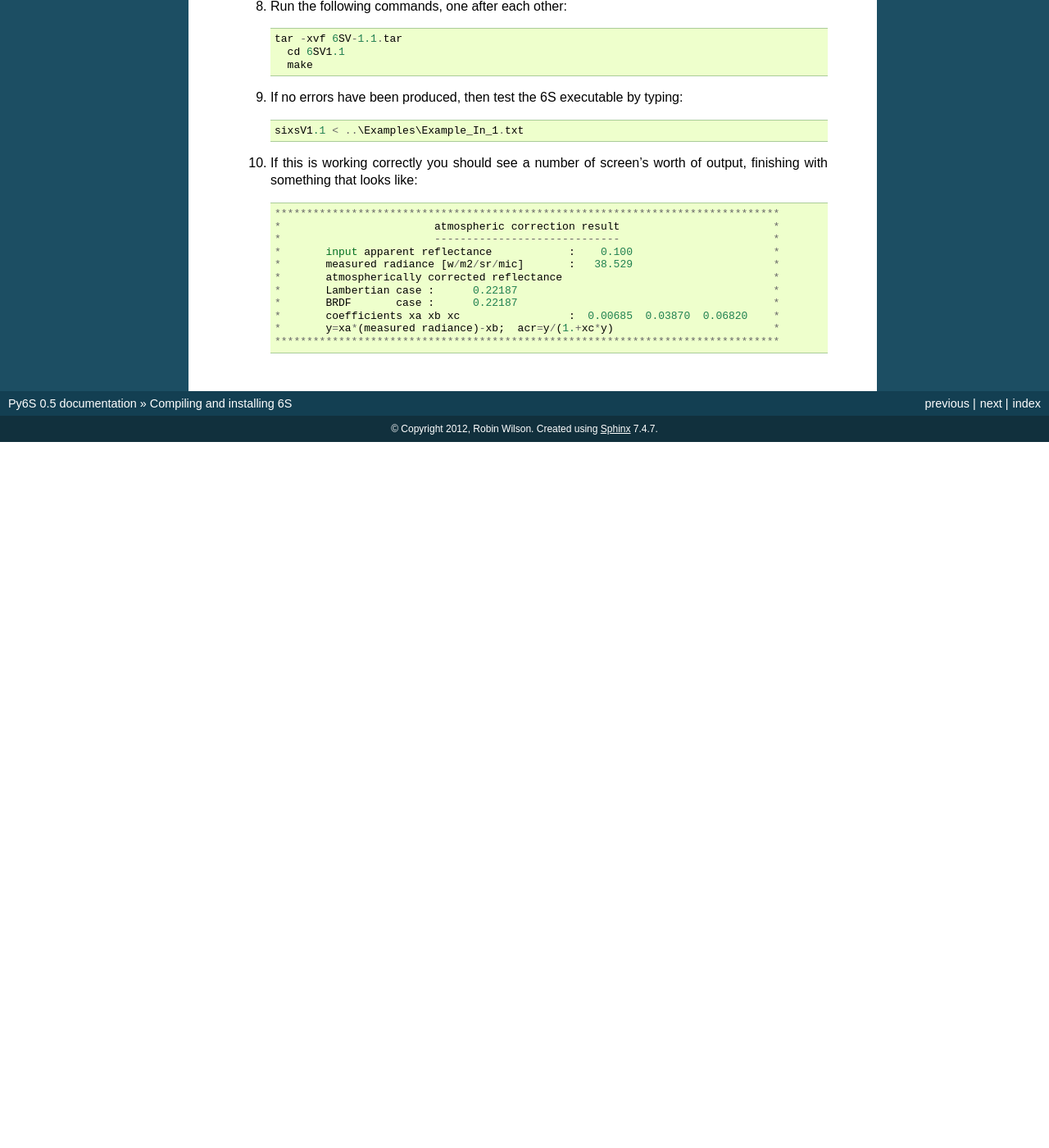
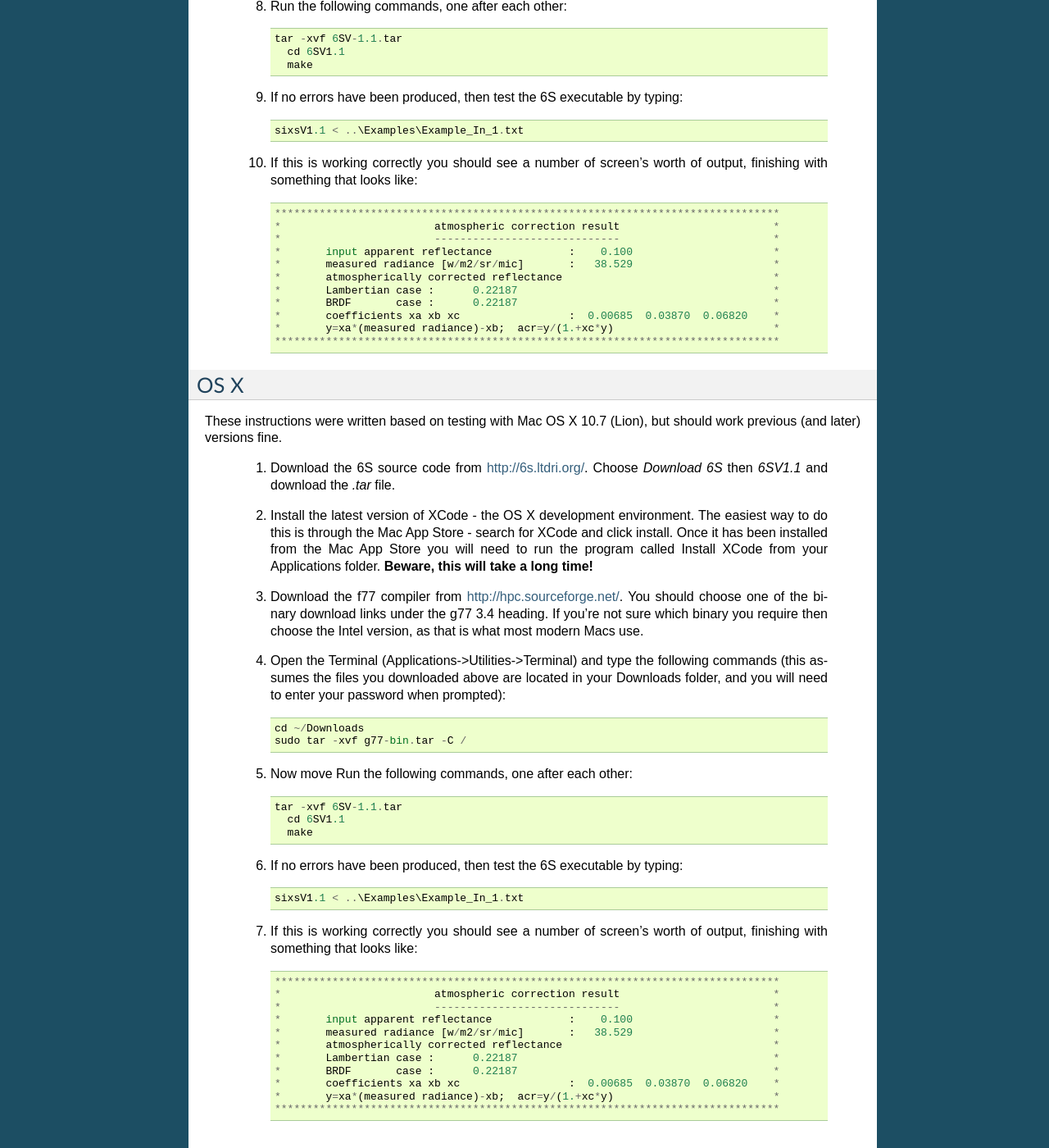
Before and after one commit to robintw/Py6S, a Sphinx documentation site: the page built from doc/source/compilation.rst, in a window 1280 px wide and 1400 px high, scrolled down 861 px. Shown: the whole window at 82% size. Built offline with Sphinx 7.4.7, drawn with Linux system fonts in a browser that asks for light colours; before the commit the page ends 1400 px from its top, so only the background shows below that.

Commit message:
Added documentation for compiling 6S on Mac OS X.

```diff
--- a/doc/source/compilation.rst
+++ b/doc/source/compilation.rst
@@ -38,3 +38,42 @@ These instructions were written based on testing with Windows 7, but should work
       *       coefficients xa xb xc                 :  0.00685  0.03870  0.06820    *
       *       y=xa*(measured radiance)-xb;  acr=y/(1.+xc*y)                         *
       *******************************************************************************
+
+OS X
+-------------
+These instructions were written based on testing with Mac OS X 10.7 (Lion), but should work previous (and later) versions fine.
+
+ 1. Download the 6S source code from http://6s.ltdri.org/. Choose *Download 6S* then *6SV1.1* and download the `.tar` file.
+
+ 2. Install the latest version of XCode - the OS X development environment. The easiest way to do this is through the Mac App Store - search for XCode and click install. Once it has been installed from the Mac App Store you will need to run the program called Install XCode from your Applications folder. **Beware, this will take a long time!**
+
+ 3. Download the f77 compiler from http://hpc.sourceforge.net/. You should choose one of the binary download links under the g77 3.4 heading. If you're not sure which binary you require then choose the Intel version, as that is what most modern Macs use.
+
+ 4. Open the Terminal (Applications->Utilities->Terminal) and type the following commands (this assumes the files you downloaded above are located in your Downloads folder, and you will need to enter your password when prompted)::
+
+      cd ~/Downloads
+      sudo tar -xvf g77-bin.tar -C /
+
+ 5. Now move Run the following commands, one after each other::
+
+      tar -xvf 6SV-1.1.tar
+    	cd 6SV1.1
+    	make
+
+ #. If no errors have been produced, then test the 6S executable by typing::
+
+      sixsV1.1 < ..\Examples\Example_In_1.txt
+
+ #. If this is working correctly you should see a number of screen's worth of output, finishing with something that looks like::
+
+      *******************************************************************************
+      *                        atmospheric correction result                        *
+      *                        -----------------------------                        *
+      *       input apparent reflectance            :    0.100                      *
+      *       measured radiance [w/m2/sr/mic]       :   38.529                      *
+      *       atmospherically corrected reflectance                                 *
+      *       Lambertian case :      0.22187                                        *
+      *       BRDF       case :      0.22187                                        *
+      *       coefficients xa xb xc                 :  0.00685  0.03870  0.06820    *
+      *       y=xa*(measured radiance)-xb;  acr=y/(1.+xc*y)                         *
+      *******************************************************************************
```
